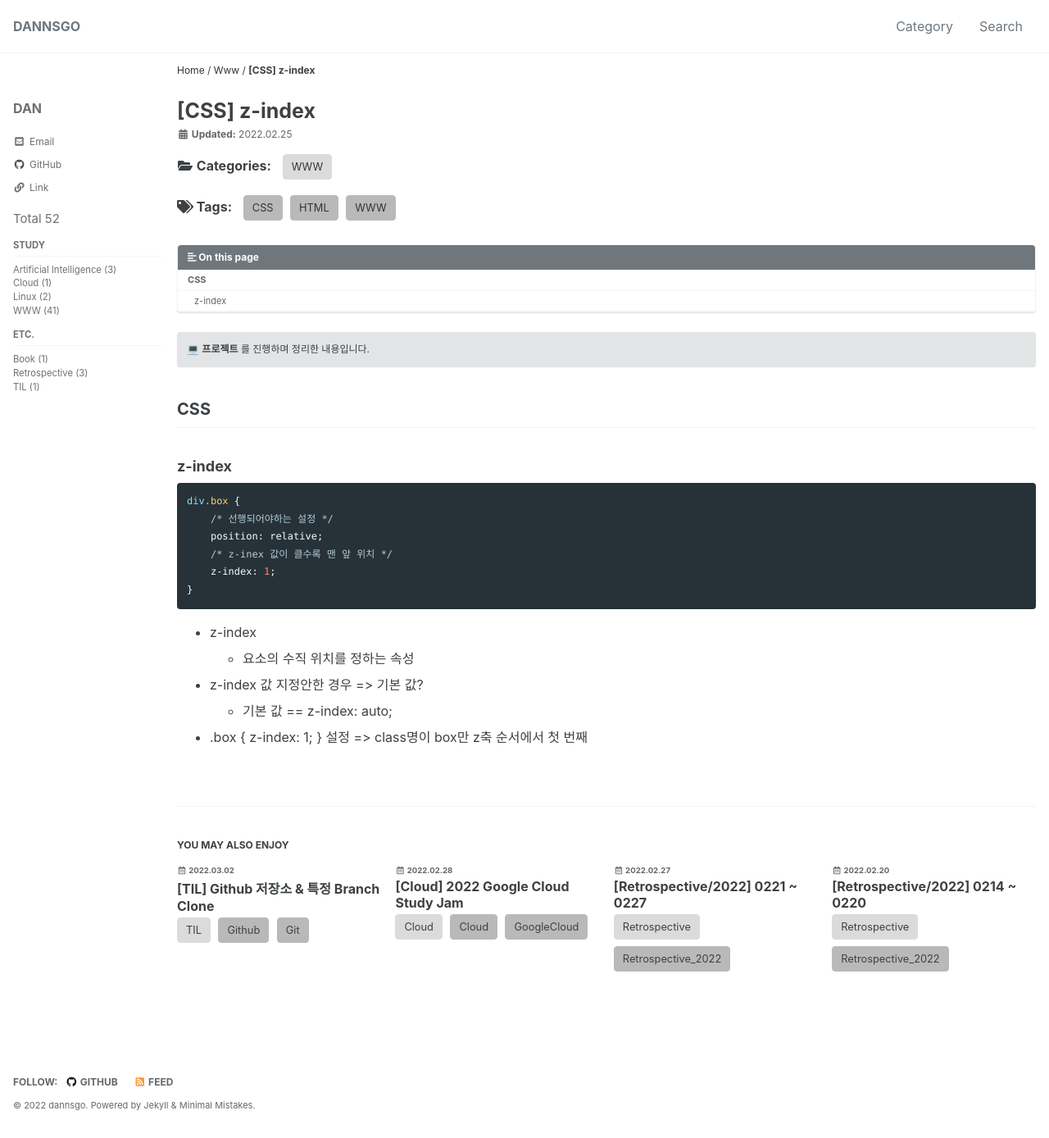
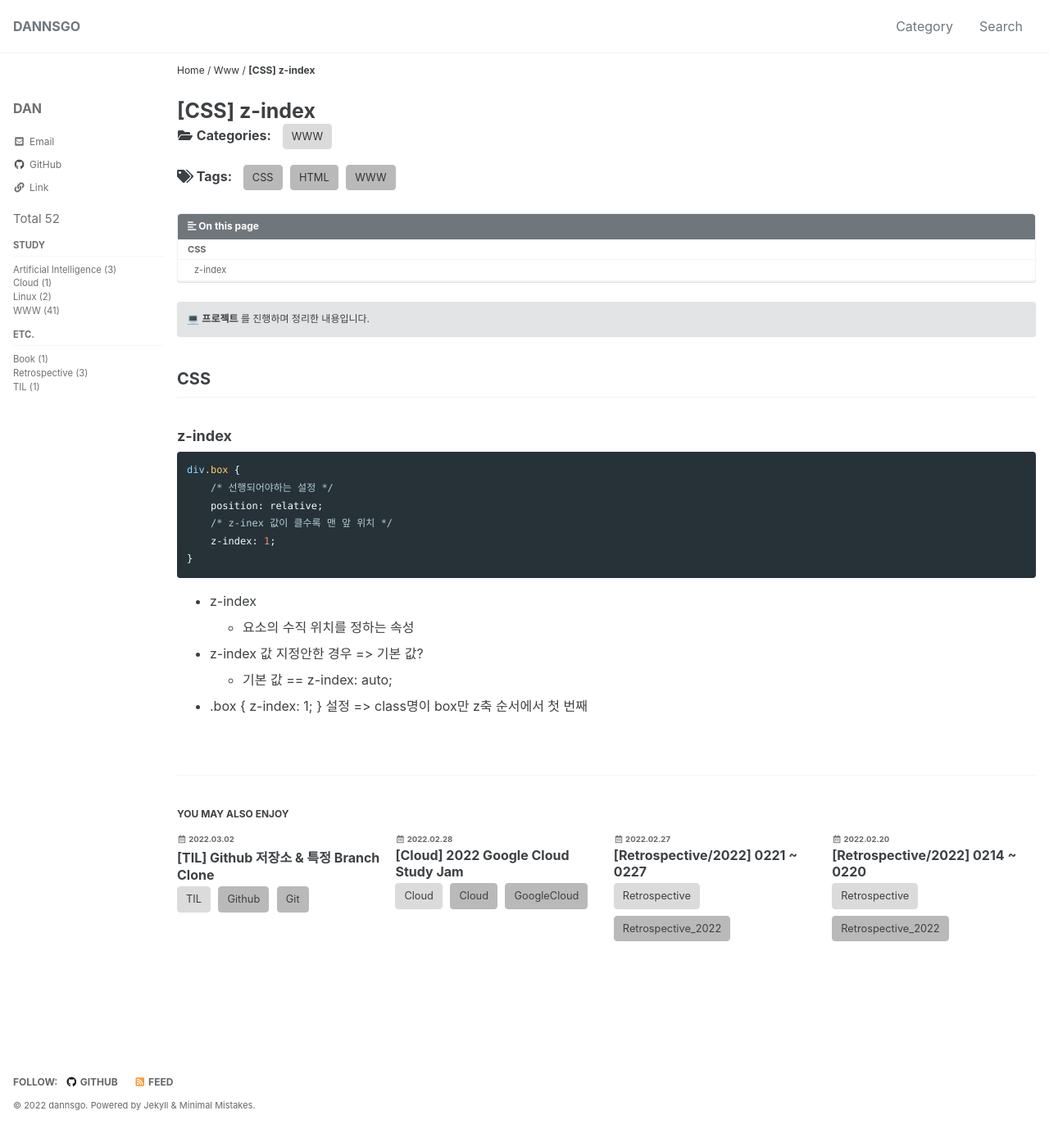
Before and after one commit to znhoon/dannsgo.github.io, a Jekyll site: the page built from _posts/WWW/2022-02-25-css-220225.md, in a window 1280 px wide and 1388 px high. Shown: the whole window at 82% size. Built offline with Jekyll 4.4.1, drawn with Linux system fonts in a browser that asks for light colours; cached includes are drawn as plain includes; some web fonts are replaced.

Commit message:
Update single.html

```diff
--- a/_layouts/single.html
+++ b/_layouts/single.html
@@ -28,13 +28,7 @@ classes: wide
       {% unless page.header.overlay_color or page.header.overlay_image %}
         <header>
           {% if page.title %}<h1 id="page-title" class="page__title" itemprop="headline">{{ page.title | markdownify | remove: "<p>" | remove: "</p>" }}</h1>{% endif %}
-          {% if page.last_modified_at and page.date %}
-            <p class="page__meta"><strong><i class="fas fa-fw fa-calendar-alt" aria-hidden="true"></i> {{ site.data.ui-text[site.locale].date_label | default: "Date:" }}</strong> <time datetime="{{ page.date | date_to_xmlschema }}">{{ page.date | date: "%Y.%m.%d" }}</time>&nbsp&nbsp&nbsp<strong><i class="fas fa-fw fa-calendar-alt" aria-hidden="true"></i> {{ "Updated:" }}</strong> <time datetime="{{ page.last_modified_at | date: date_to_xmlschema }}">{{ page.last_modified_at | date: "%Y.%m.%d" }}</time></p>
-          {% elsif page.date %}
-            <p class="page__meta"><strong><i class="fas fa-fw fa-calendar-alt" aria-hidden="true"></i> {{ site.data.ui-text[site.locale].date_label | default: "Date:" }}</strong> <time datetime="{{ page.date | date_to_xmlschema }}">{{ page.date | date: "%Y.%m.%d" }}</time></p>
-          {% elsif page.last_modified_at %}
-            <p class="page__meta"><strong><i class="fas fa-fw fa-calendar-alt" aria-hidden="true"></i> {{ "Updated:" }}</strong> <time datetime="{{ page.date | date_to_xmlschema }}">{{ page.date | date: "%Y.%m.%d" }}</time></p>
-          {% endif %}
+
           {% if site.category_archive.type and page.categories[0] and site.tag_archive.type and page.tags[0] %}
             {% include category-list.html %}{% include tag-list.html %}
           {% elsif site.category_archive.type and page.categories[0] %}
```
